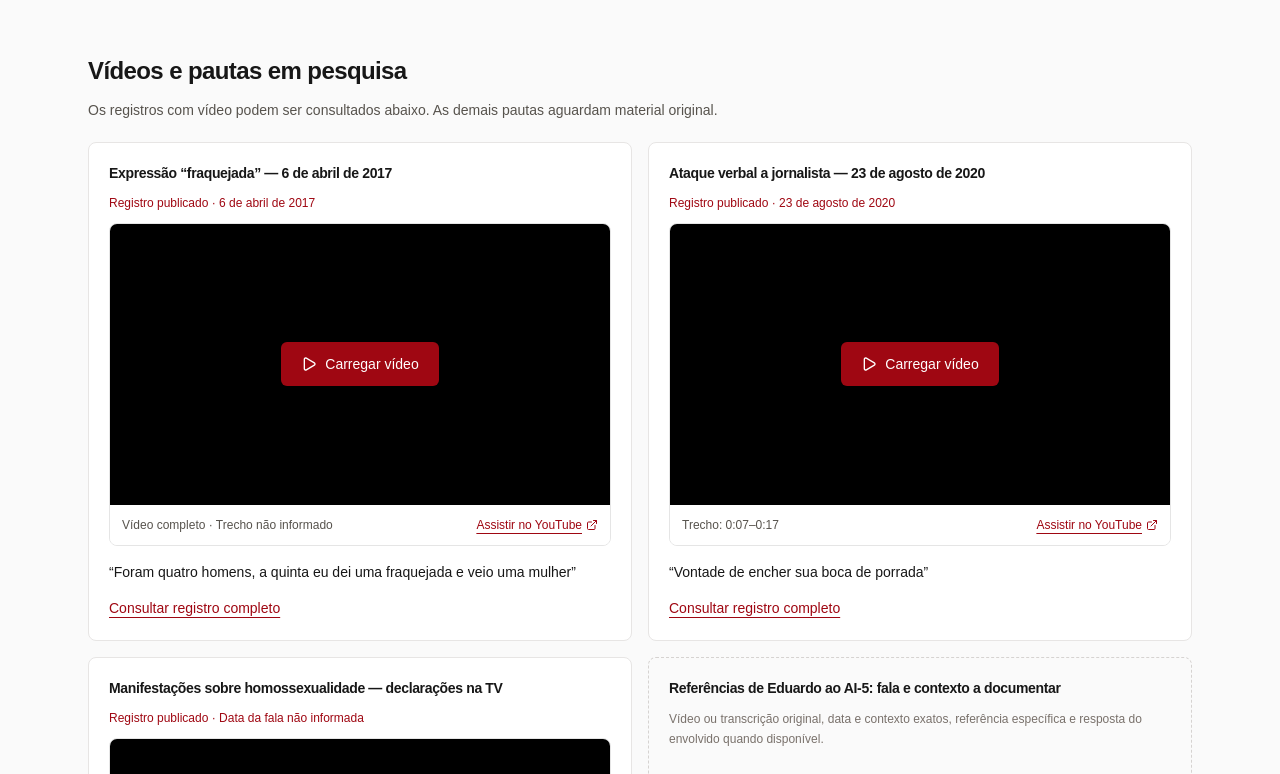
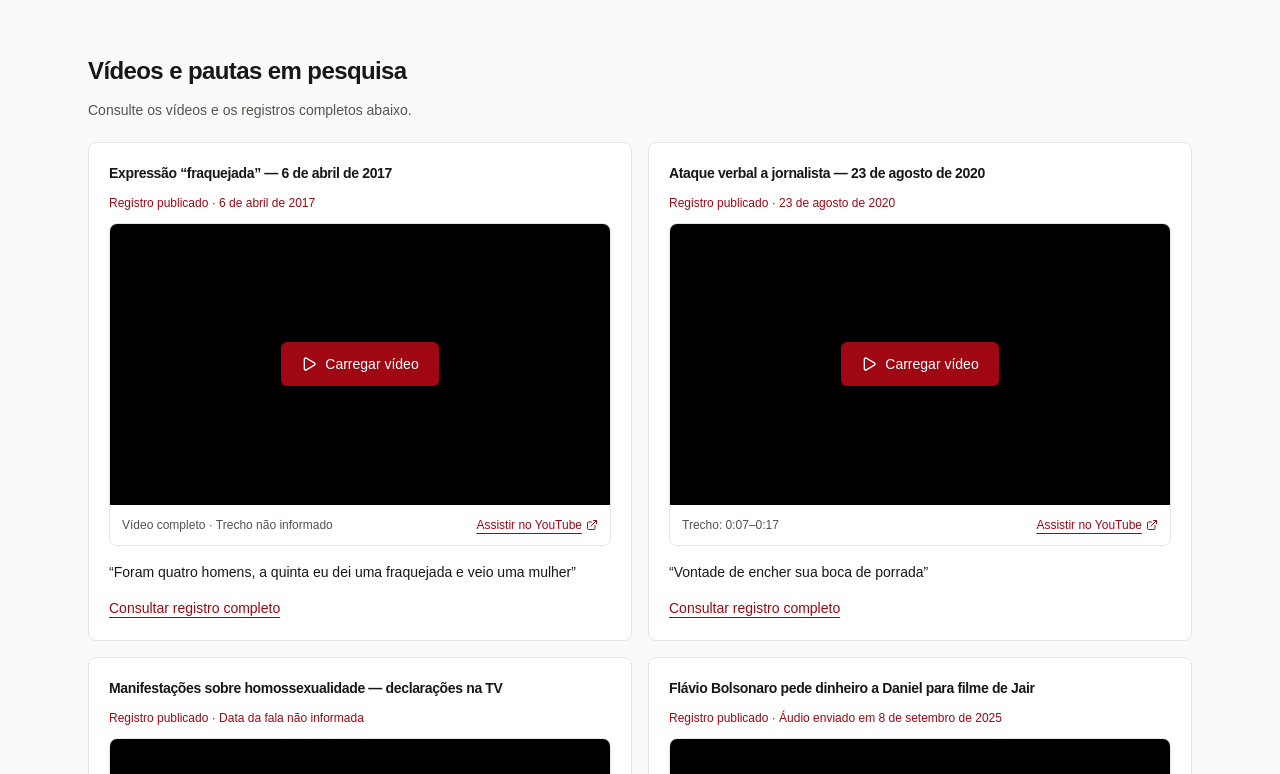
Before and after one commit to cauanwillian/site-documental, a Next.js app: page / in a window 1280 px wide. Shown: the part 6246-7020 px from the top of the page. Built offline with nearby package versions, Linux system fonts and the light colour scheme.

Commit message:
Replace Eduardo research cards with Flavio film audio on home

```diff
--- a/src/app/page.tsx
+++ b/src/app/page.tsx
@@ -83,8 +83,7 @@ export default function Home() {
       <section className="mb-14" aria-label="Pautas em pesquisa">
         <h2 className="text-2xl font-semibold">Vídeos e pautas em pesquisa</h2>
         <p className="mt-3 mb-5 max-w-3xl text-sm leading-relaxed text-stone-600">
-          Os registros com vídeo podem ser consultados abaixo. As demais pautas
-          aguardam material original.
+          Consulte os vídeos e os registros completos abaixo.
         </p>
         <ul className="grid gap-4 md:grid-cols-2">
           {data.researchAgenda.map((topic) => {
@@ -92,6 +91,13 @@ export default function Home() {
               topic.publicationState === "published"
                 ? data.cases.find((c) => c.id === topic.publishedCaseId)
                 : undefined;
+            const audioSent =
+              published &&
+              data.timeline.find(
+                (event) =>
+                  event.caseId === published.id &&
+                  event.eventType === "audio-sent",
+              );
             return (
               <li
                 key={topic.id}
@@ -106,16 +112,24 @@ export default function Home() {
                   <>
                     <p className="my-3 text-xs text-red-800">
                       Registro publicado ·{" "}
-                      {published.statusAsOf
-                        ? dateLabel(published.statusAsOf)
-                        : "Data da fala não informada"}
+                      {audioSent
+                        ? `Áudio enviado em ${dateLabel(audioSent.date)}`
+                        : published.statusAsOf
+                          ? dateLabel(published.statusAsOf)
+                          : "Data da fala não informada"}
                     </p>
                     {published.videos?.map((video) => (
                       <VideoPlayer key={video.videoId} video={video} />
                     ))}
-                    <blockquote className="mt-4 text-sm font-medium">
-                      “{published.statements?.[0]?.quote}”
-                    </blockquote>
+                    {published.statements?.[0]?.quote ? (
+                      <blockquote className="mt-4 text-sm font-medium">
+                        “{published.statements[0].quote}”
+                      </blockquote>
+                    ) : (
+                      <p className="mt-4 text-sm text-stone-600">
+                        {published.summary}
+                      </p>
+                    )}
                     <Link
                       href={`/casos/${published.slug}/`}
                       className="mt-4 inline-block text-sm text-red-800 underline underline-offset-4"
```
Also changed, not shown: src/data/archive.json, 2 other files (tests, documents, lock files or other folders).
